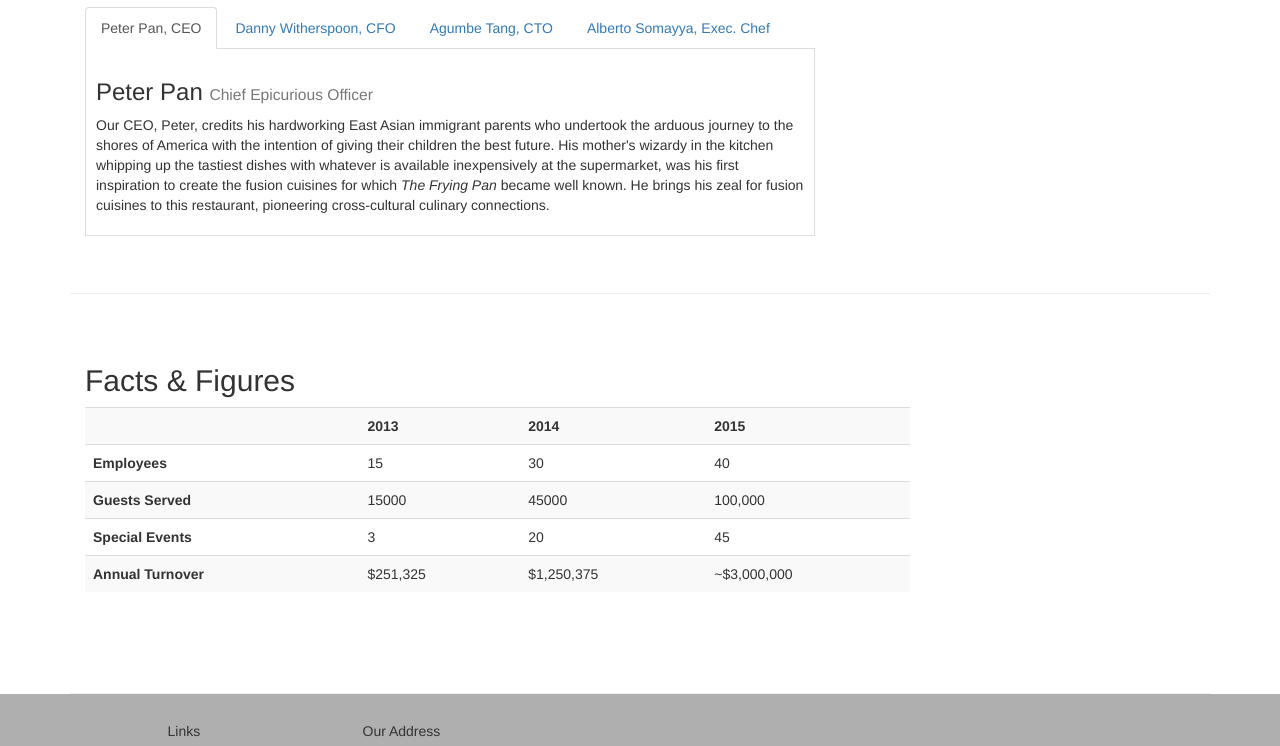
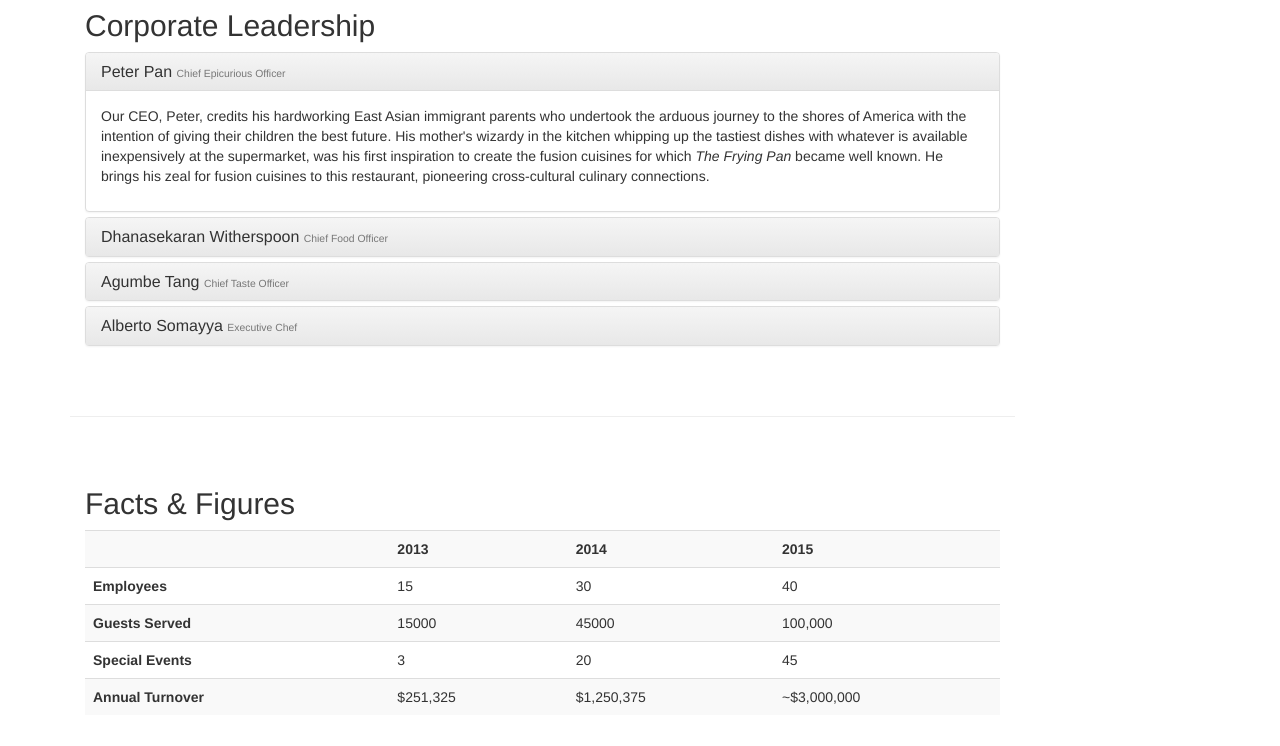
Before and after one commit to lauradb/conFusion-2, a plain HTML site: page aboutus.html in a window 1280 px wide. Shown: the part 1098-1844 px from the top of the page. Drawn offline with nearby package versions, Linux system fonts and the light colour scheme.

Commit message:
week 3 excercise 2

```diff
--- a/aboutus.html
+++ b/aboutus.html
@@ -23,7 +23,7 @@
     <![endif]-->
 </head>
 
-<body>
+<body data-spy="scroll" data-target="#myScrollspy" data-offset="200">
 <nav class="navbar navbar-inverse navbar-fixed-top" role="navigation">
     <div class="container">
         <div class="navbar-header">
@@ -85,6 +85,8 @@
 </header>
 
 <div class="container">
+    <div class="row">
+    <div class="col-sx-12 col-sm-10">
     <div>
         <div>
             <ol class="breadcrumb">
@@ -98,8 +100,8 @@
         </div>
     </div>
 
-    <div class="row row-content">
-        <div class="col-xs-12 col-sm-8">
+    <div id="history" class="row row-content">
+        <div class="col-xs-12 col-sm-6 col-lg-8">
             <h2>Our History</h2>
             <p>Started in 2010, Ristorante con Fusion quickly established itself as a culinary icon par excellence in Hong Kong. With its unique brand of world fusion cuisine that can be found nowhere else, it enjoys patronage from the A-list clientele in Hong Kong.  Featuring four of the best three-star Michelin chefs in the world, you never know what will arrive on your plate the next time you visit us.</p>
             <p>The restaurant traces its humble beginnings to <em>The Frying Pan</em>, a successful chain started by our CEO, Mr. Peter Pan, that featured for the first time the world's best cuisines in a pan.</p>
@@ -115,7 +117,7 @@
             </div>
 
         </div>
-        <div class="col-xs-12 col-sm-4">
+        <div class="col-xs-12 col-sm-6 col-lg-4">
             <p style="padding:20px;"></p>
             <div class="panel panel-primary">
                 <div class="panel-heading">
@@ -139,48 +141,81 @@
     </div>
 
 
-    <div class="row row-content">
-        <div class="col-xs-12 col-sm-8">
+    <div id="corporate" class="row row-content">
+        <div class="col-xs-12">
             <h2>Corporate Leadership</h2>
-            <ul class="nav nav-tabs" role="tablist">
-                <li role="presentation" class="active">
-                    <a href="#peter" aria-controls="peter"
-                       role="tab" data-toggle="tab">Peter Pan, CEO</a></li>
-                <li role="presentation"><a href="#danny"
-                                           aria-controls="danny" role="tab"
-                                           data-toggle="tab">Danny Witherspoon, CFO</a></li>
-                <li role="presentation"><a href="#agumbe"
-                                           aria-controls="agumbe" role="tab"
-                                           data-toggle="tab">Agumbe Tang, CTO</a></li>
-                <li role="presentation"><a href="#alberto"
-                                           aria-controls="alberto" role="tab"
-                                           data-toggle="tab">Alberto Somayya, Exec. Chef</a></li>
-            </ul>
-            <div class="tab-content">
-                <div role="tabpanel" class="tab-pane fade in active" id="peter">
-                    <h3>Peter Pan <small>Chief Epicurious Officer</small></h3>
+            <div class="panel-group" id="accordion" role="tablist" aria-multiselectable="true">
+                <div class="panel panel-default">
+                    <div class="panel-heading" role="tab" id="headingPeter">
+                        <h3 class="panel-title">
+                            <a role="button" data-toggle="collapse"
+                               data-parent="#accordion" href="#peter"
+                               aria-expanded="true" aria-controls="peter">
+                                Peter Pan <small>Chief Epicurious Officer</small></a>
+                        </h3>
+                    </div>
+                    <div role="tabpanel" class="panel-collapse collapse in"
+                         id="peter"    aria-labelledby="headingPeter">
+                        <div class="panel-body">
                             <p>Our CEO, Peter, credits his hardworking East Asian immigrant parents who undertook the arduous journey to the shores of America with the intention of giving their children the best future. His mother's wizardy in the kitchen whipping up the tastiest dishes with whatever is available inexpensively at the supermarket, was his first inspiration to create the fusion cuisines for which <em>The Frying Pan</em> became well known. He brings his zeal for fusion cuisines to this restaurant, pioneering cross-cultural culinary connections.</p>
                         </div>
-                <div role="tabpanel" class="tab-pane fade" id="danny">
-                    <h3>Dhanasekaran Witherspoon <small>Chief Food Officer</small></h3>
+                    </div>
+                </div>
+
+                <div class="panel panel-default">
+                    <div class="panel-heading" role="tab" id="headingDanny">
+                        <h3 class="panel-title">
+                            <a class="collapsed" role="button" data-toggle="collapse"
+                               data-parent="#accordion" href="#danny"
+                               aria-expanded="false" aria-controls="danny">
+                                Dhanasekaran Witherspoon <small>Chief Food Officer</small></a>
+                        </h3>
+                    </div>
+                    <div role="tabpanel" class="panel-collapse collapse"
+                         id="danny"    aria-labelledby="headingDanny">
+                        <div class="panel-body">
                             <p>Our CFO, Danny, as he is affectionately referred to by his colleagues, comes from a long established family tradition in farming and produce. His experiences growing up on a farm in the Australian outback gave him great appreciation for varieties of food sources. As he puts it in his own words, <em>Everything that runs, wins, and everything that stays, pays!</em></p>
                         </div>
-                <div role="tabpanel" class="tab-pane fade" id="agumbe">
-                    <h3>Agumbe Tang <small>Chief Taste Officer</small></h3>
+                    </div>
+                </div>
+                <div class="panel panel-default">
+                    <div class="panel-heading" role="tab" id="headingAgumbe">
+                        <h3 class="panel-title">
+                            <a class="collapsed" role="button" data-toggle="collapse"
+                               data-parent="#accordion" href="#agumbe"
+                               aria-expanded="false" aria-controls="agumbe">
+                                Agumbe Tang <small>Chief Taste Officer</small></a>
+                        </h3>
+                    </div>
+                    <div role="tabpanel" class="panel-collapse collapse"
+                         id="agumbe"    aria-labelledby="headingAgumbe">
+                        <div class="panel-body">
                             <p>Blessed with the most discerning gustatory sense, Agumbe, our CFO, personally ensures that every dish that we serve meets his exacting tastes. Our chefs dread the tongue lashing that ensues if their dish does not meet his exacting standards. He lives by his motto, <em>You click only if you survive my lick.</em></p>
                         </div>
-                <div role="tabpanel" class="tab-pane fade" id="alberto">
-                    <h3>Alberto Somayya <small>Executive Chef</small></h3>
+                    </div>
+                </div>
+                <div class="panel panel-default">
+                    <div class="panel-heading" role="tab" id="headingAlberto">
+                        <h3 class="panel-title">
+                            <a class="collapsed" role="button" data-toggle="collapse"
+                               data-parent="#accordion" href="#alberto"
+                               aria-expanded="false" aria-controls="alberto">
+                                Alberto Somayya <small>Executive Chef</small></a>
+                        </h3>
+                    </div>
+                    <div role="tabpanel" class="panel-collapse collapse"
+                         id="alberto"    aria-labelledby="headingAlberto">
+                        <div class="panel-body">
                             <p>Award winning three-star Michelin chef with wide International experience having worked closely with whos-who in the culinary world, he specializes in creating mouthwatering Indo-Italian fusion experiences. He says, <em>Put together the cuisines from the two craziest cultures, and you get a winning hit! Amma Mia!</em></p>
                         </div>
                     </div>
                 </div>
-        <div class="col-xs-12 col-sm-4">
-            <p style="padding:20px;"></p>
             </div>
         </div>
-    <div class="row row-content">
-        <div class="col-xs-12 col-sm-9">
+    </div>
+
+    <div id="facts" class="row row-content">
+        <div class="col-xs-12">
             <h2>Facts &amp; Figures</h2>
             <div class="table-responsive">
                 <table class="table table-striped">
@@ -218,9 +253,15 @@
             </div>
 
         </div>
-        <div class="col-xs-12 col-sm-3">
-            <p style="padding:20px;"></p>
     </div>
+    </div>
+        <nav class="hidden-xs col-sm-2" id="myScrollspy">
+            <ul class="nav nav-pills nav-stacked" data-spy="affix" data-offset-top="400">
+                <li><a href="#history">Our History</a></li>
+                <li><a href="#corporate">Corporate</a></li>
+                <li><a href="#facts">Facts</a></li>
+            </ul>
+        </nav>
     </div>
 </div>
 
--- a/css/mystyles.css
+++ b/css/mystyles.css
@@ -30,6 +30,10 @@
     padding: 10px;
 }
 
+.affix {
+    top:100px;
+}
+
 address {
     font-size: 80%;
     margin: 0px;
```
Lines whose indentation alone changed are shown as unchanged.
